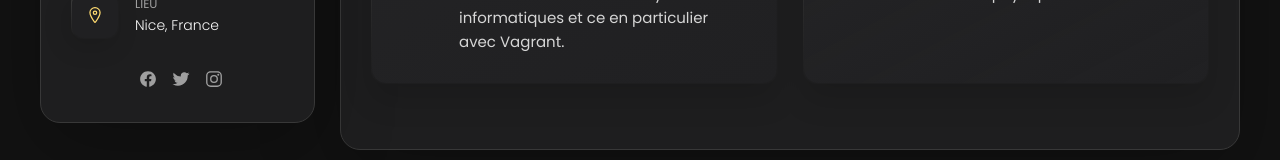
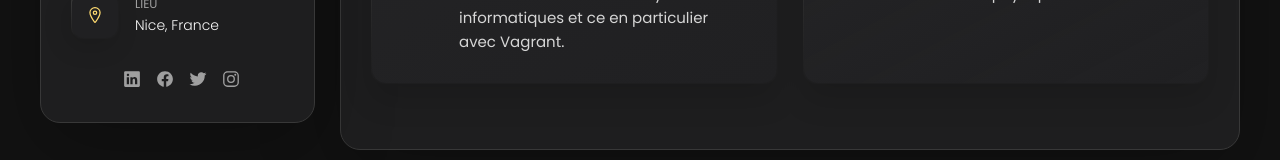
Before and after one commit to sdjbrl/prtfl, a plain HTML site: page index.html in a window 1280 px wide. Shown: the part 686-846 px from the top of the page. Drawn offline with nearby package versions, Linux system fonts and the light colour scheme.

Commit message:
update site

```diff
--- a/index.html
+++ b/index.html
@@ -126,6 +126,12 @@
         <div class="separator"></div>
 
         <ul class="social-list">
+
+          <li class="social-item">
+            <a href="https://www.linkedin.com/in/sdjbrl/" class="social-link">
+              <ion-icon name="logo-linkedin"></ion-icon>
+            </a>
+          </li>
 
           <li class="social-item">
             <a href="#" class="social-link">
```
